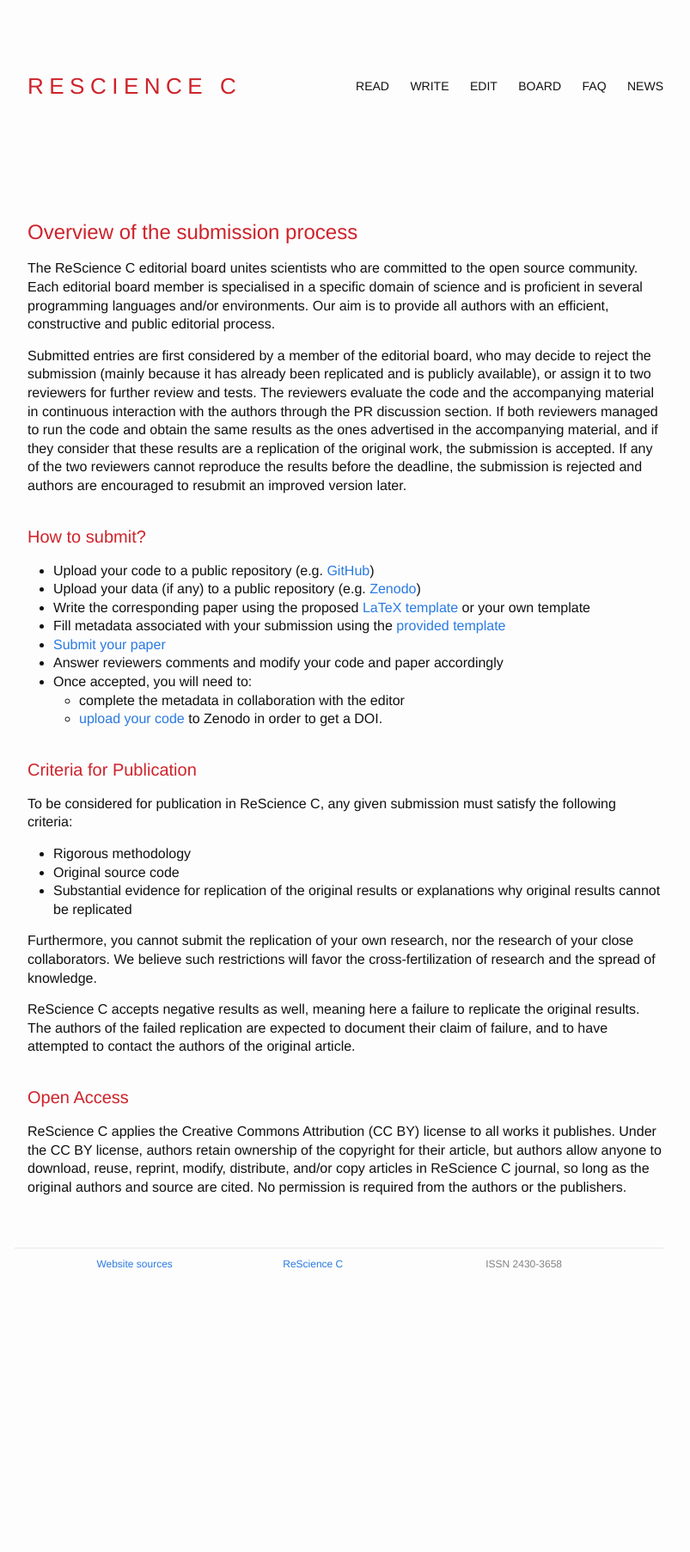
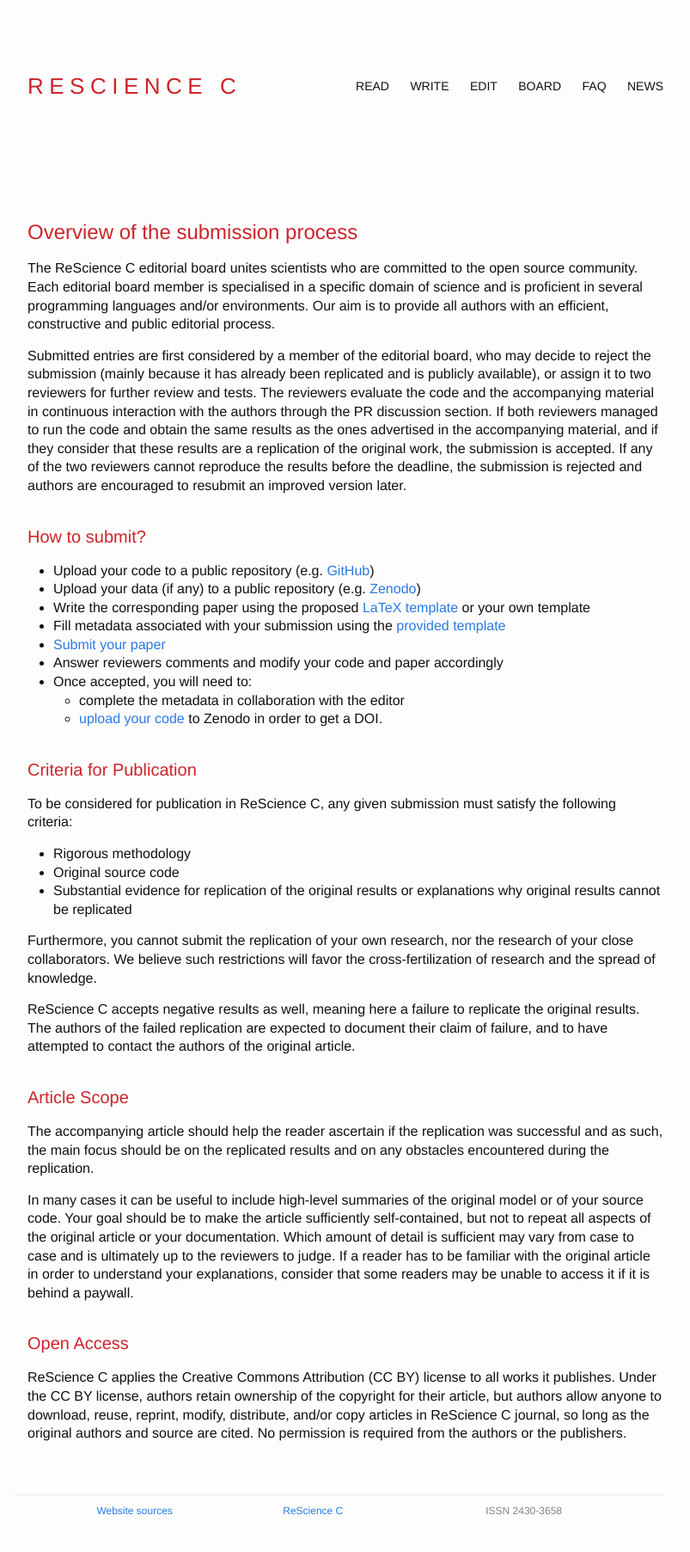
Before and after one commit to ReScience/rescience.github.io, a Jekyll site: the page built from 02-write.md, in a window 1280 px wide. Shown: the whole page at 86% size, without its empty margins (238-1041 px from the left). Built offline with Jekyll 4.4.1, drawn with Linux system fonts in a browser that asks for light colours; our own code applies the rules of GitHub Pages for plain Markdown files; before the commit the page ends 1519 px from its top, so only the background shows below that.

Commit message:
Added author instructions on article scope.

```diff
--- a/02-write.md
+++ b/02-write.md
@@ -61,6 +61,20 @@ replicate the original results. The authors of the failed replication are
 expected to document their claim of failure, and to have attempted to contact
 the authors of the original article.
 
+## Article Scope
+
+The accompanying article should help the reader ascertain if the replication was
+successful and as such, the main focus should be on the replicated results and
+on any obstacles encountered during the replication.
+
+In many cases it can be useful to include high-level summaries of the original
+model or of your source code. Your goal should be to make the article
+sufficiently self-contained, but not to repeat all aspects of the original
+article or your documentation. Which amount of detail is sufficient may vary
+from case to case and is ultimately up to the reviewers to judge. If a reader
+has to be familiar with the original article in order to understand your
+explanations, consider that some readers may be unable to access it if it is
+behind a paywall.
 
 ## Open Access
 
```
